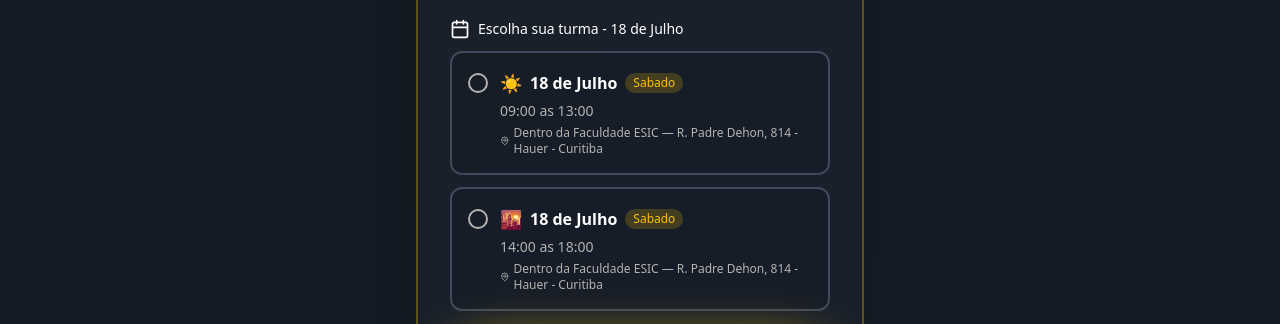
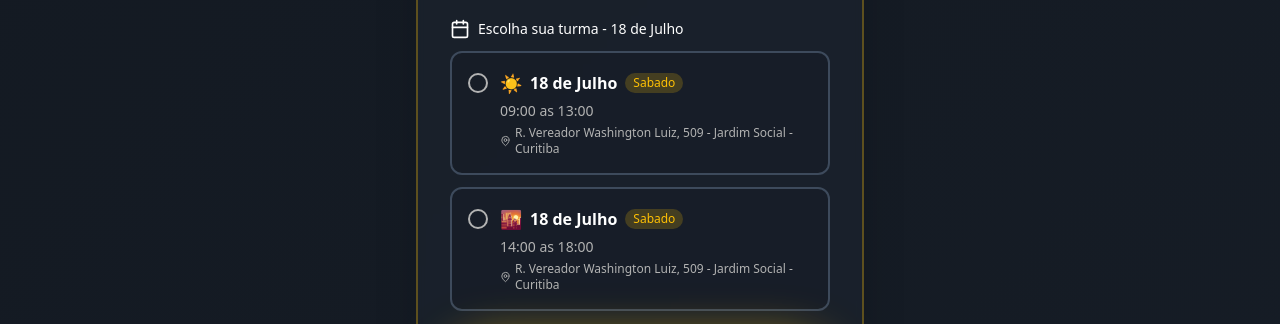
Before and after one commit to pedromurari/idmpelobrasil-15-curitiba, a React (Vite) app: page / in a window 1280 px wide. Shown: the part 1443-1767 px from the top of the page. Built offline with nearby package versions, Linux system fonts and the light colour scheme; no server answers; the HTML template or start-up script is replaced by a standard one.

Commit message:
fix: atualizar endereco da turma de Curitiba para Jardim Social
Novo local: R. Vereador Washington Luiz, 509 - Jardim Social.
Atualizado no formulario de inscricao, FAQ, footer (com link do Google Maps) e SEO.

```diff
--- a/index.html
+++ b/index.html
@@ -6,7 +6,7 @@
     <title>Curso de Numerologia Presencial por R$20 - Curitiba PR - Instituto DespertaMente</title>
     <meta name="description" content="Numerologia Pitagórica Sistêmica em curso presencial por apenas R$ 20 em Curitiba - PR. Material incluso, certificado reconhecido.">
     <meta name="author" content="Instituto DespertaMente" />
-    <meta name="keywords" content="numerologia, curso presencial, numerologia pitagórica, autoconhecimento, Curitiba, ESIC, certificado">
+    <meta name="keywords" content="numerologia, curso presencial, numerologia pitagórica, autoconhecimento, Curitiba, certificado">
 
 
 
--- a/src/components/EnrollmentForm.tsx
+++ b/src/components/EnrollmentForm.tsx
@@ -17,7 +17,7 @@ const TURMA_CONFIG = {
     data: "18 de Julho",
     diaSemana: "Sabado",
     horario: "09:00 as 13:00",
-    endereco: "Dentro da Faculdade ESIC — R. Padre Dehon, 814 - Hauer - Curitiba",
+    endereco: "R. Vereador Washington Luiz, 509 - Jardim Social - Curitiba",
     enderecoDefinido: true,
     esgotada: false,
     sheetUrl:
@@ -29,7 +29,7 @@ const TURMA_CONFIG = {
     data: "18 de Julho",
     diaSemana: "Sabado",
     horario: "14:00 as 18:00",
-    endereco: "Dentro da Faculdade ESIC — R. Padre Dehon, 814 - Hauer - Curitiba",
+    endereco: "R. Vereador Washington Luiz, 509 - Jardim Social - Curitiba",
     enderecoDefinido: true,
     esgotada: false,
     sheetUrl:
--- a/src/pages/Index.tsx
+++ b/src/pages/Index.tsx
@@ -405,7 +405,7 @@ const Index = () => {
               <FAQItem
                 value="faq-4"
                 question="Quando e onde sera a experiencia?"
-                answer="A experiencia sera realizada no dia 18/07 (Sabado), com duas turmas: Manha (09h as 13h) e Tarde (14h as 18h), presencial Dentro da Faculdade ESIC — R. Padre Dehon, 814 - Hauer - Curitiba - PR. As informacoes detalhadas serao enviadas imediatamente apos sua inscricao, por WhatsApp."
+                answer="A experiencia sera realizada no dia 18/07 (Sabado), com duas turmas: Manha (09h as 13h) e Tarde (14h as 18h), presencial na R. Vereador Washington Luiz, 509 - Jardim Social - Curitiba - PR. As informacoes detalhadas serao enviadas imediatamente apos sua inscricao, por WhatsApp."
               />
               <FAQItem
                 value="faq-5"
@@ -456,7 +456,14 @@ const Index = () => {
               WhatsApp: (11) 97537-9719
             </p>
             <p className="flex items-center justify-center gap-2">
-              R. Padre Dehon, 814 - Hauer, Curitiba - PR
+              <a
+                href="https://maps.app.goo.gl/JmC1i6FgGseycmxr9"
+                target="_blank"
+                rel="noopener noreferrer"
+                className="hover:underline"
+              >
+                R. Vereador Washington Luiz, 509 - Jardim Social, Curitiba - PR
+              </a>
             </p>
           </div>
 
```
